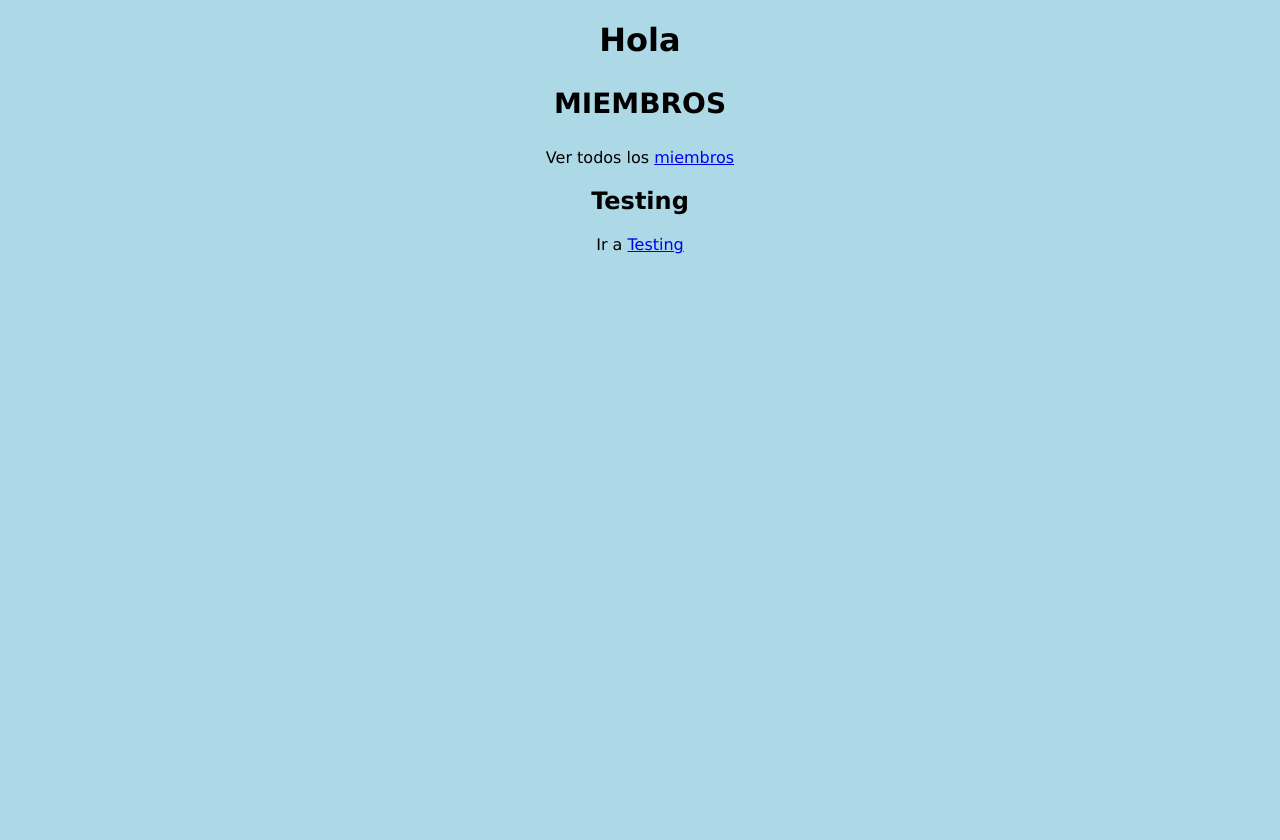
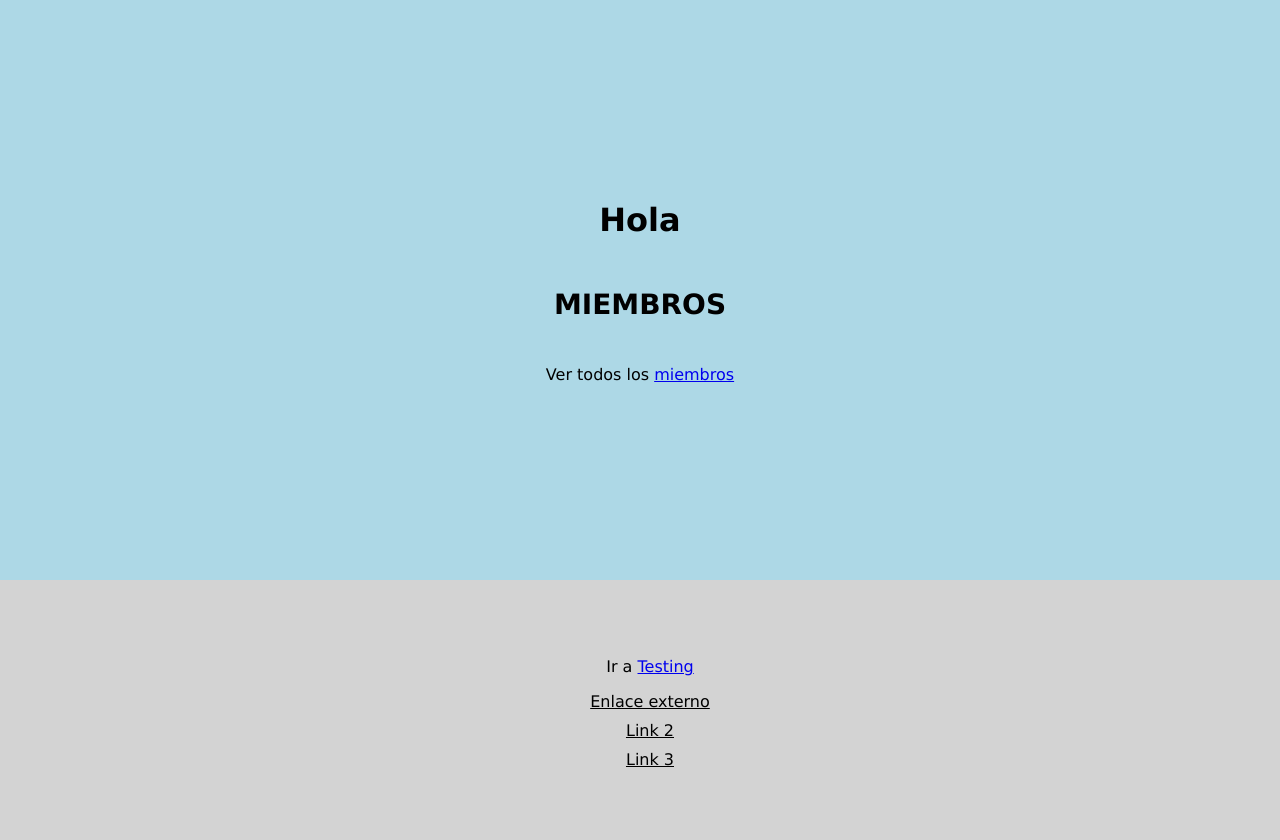
Before and after one commit to cesarlpb/learn-django, a Django app: page / in a window 1280 px wide. Before the commit the page ends 254 px from the top, so only its background shows below. Run offline with Django 4.2, Linux system fonts and the light colour scheme.

Commit message:
Añadimos componente de footer y lo incluimos en master

```diff
--- a/hello_world_project/hello_world_app/static/main.css
+++ b/hello_world_project/hello_world_app/static/main.css
@@ -1,6 +1,19 @@
 body {
     background-color: lightblue;
     font-family: verdana;
+    margin: 0;
+    padding: 0;
+    min-height: 100vh;
+    text-align: center;
+}
+
+.container {
+    display: flex;
+    justify-content: center;
+    align-items: center;
+    flex-direction: column;
+    margin: 0 0 auto;
+    min-height: 70vh;
 }
 
 h3 {
@@ -17,3 +30,32 @@ h5 {
 font-size: 1.25rem;
 text-decoration: underline;
 }
+
+/* Footer */
+footer{
+    display: flex;
+    flex-direction: column;
+    justify-content: center;
+    align-items: center;
+    background-color: lightgray;
+    padding: 10px;
+    text-align: center;
+    position: relative;
+    width: 100%;
+    bottom: 0;
+    margin: auto 0 0;
+    height: 30vh;
+}
+footer li {
+    margin: 10px 0;
+}
+footer ul {
+    margin: 0;
+    padding-left: 0;
+}
+footer li a {
+    color: black;
+}
+div {
+    padding: 10px;
+}
--- /dev/null
+++ b/hello_world_project/hello_world_app/templates/footer.html
@@ -0,0 +1,19 @@
+{% block footer %}
+
+<footer>
+    <div>
+        {% if request.path %}
+        Volver a <a href="/">Inicio</a>
+        {% endif %}
+
+        {% if request.path != "/testing/" %}
+        <p>Ir a <a href="/testing">Testing</a></p>
+        {% endif %}
+
+    <ul style="list-style-type: none;">
+        <li><a href="#" target="_blank">Enlace externo</a></li>
+        <li><a href="#">Link 2</a></li>
+        <li><a href="#">Link 3</a></li>
+    </ul>
+</footer>
+{% endblock %}
--- a/hello_world_project/hello_world_app/templates/master.html
+++ b/hello_world_project/hello_world_app/templates/master.html
@@ -10,23 +10,13 @@
   <link rel="stylesheet" href="{% static 'main.css' %}">
 </head>
 
-<body style="text-align: center;">
+<body>
 
-{% block content %}
-{% endblock %}
-
-{% if request.path %}
-    <hr>
-    Volver a <a href="/">Inicio</a>
-{% endif %}
-
-{% if request.path != "/testing/" %}
-<h2>Testing</h2>
-<div>
-Ir a <a href="/testing">Testing</a>
-{% endif %}
-
+<div class="container">
+  {% block content %}
+  {% endblock %}
+  </div>
 </div>
-
+{% include "footer.html" %}
 </body>
 </html>
```
